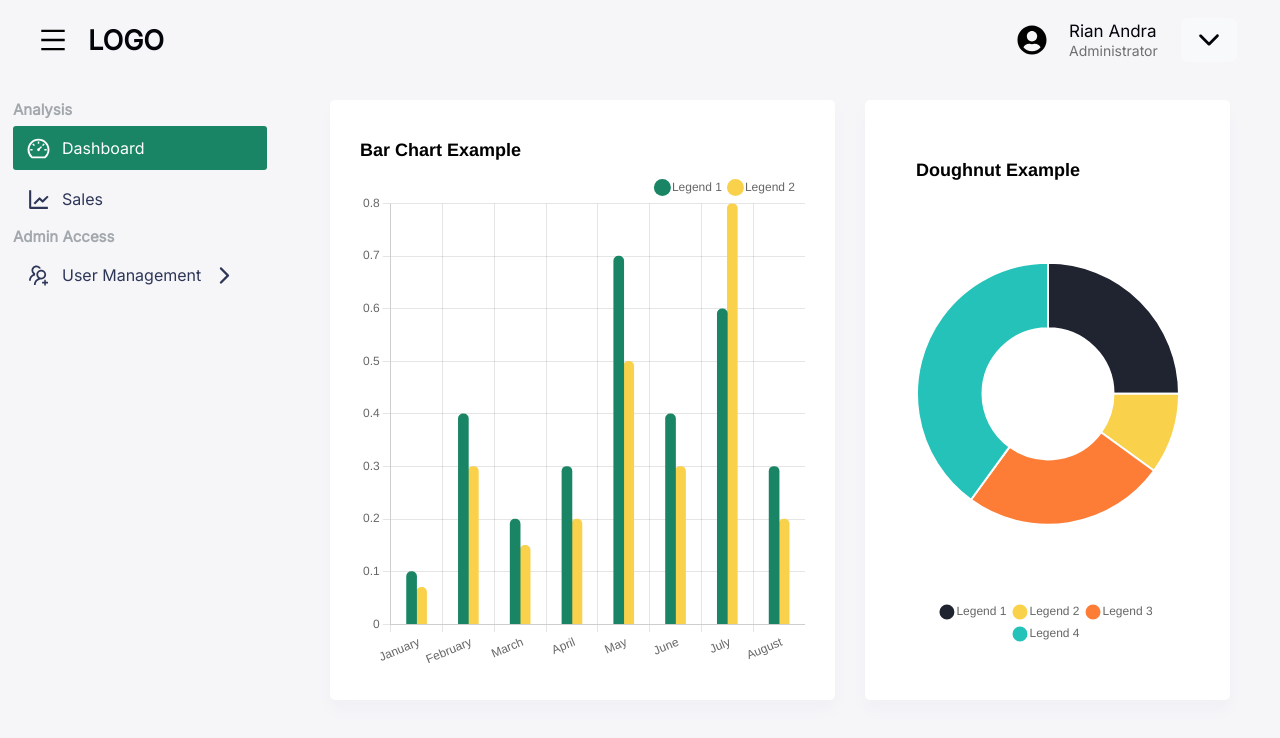
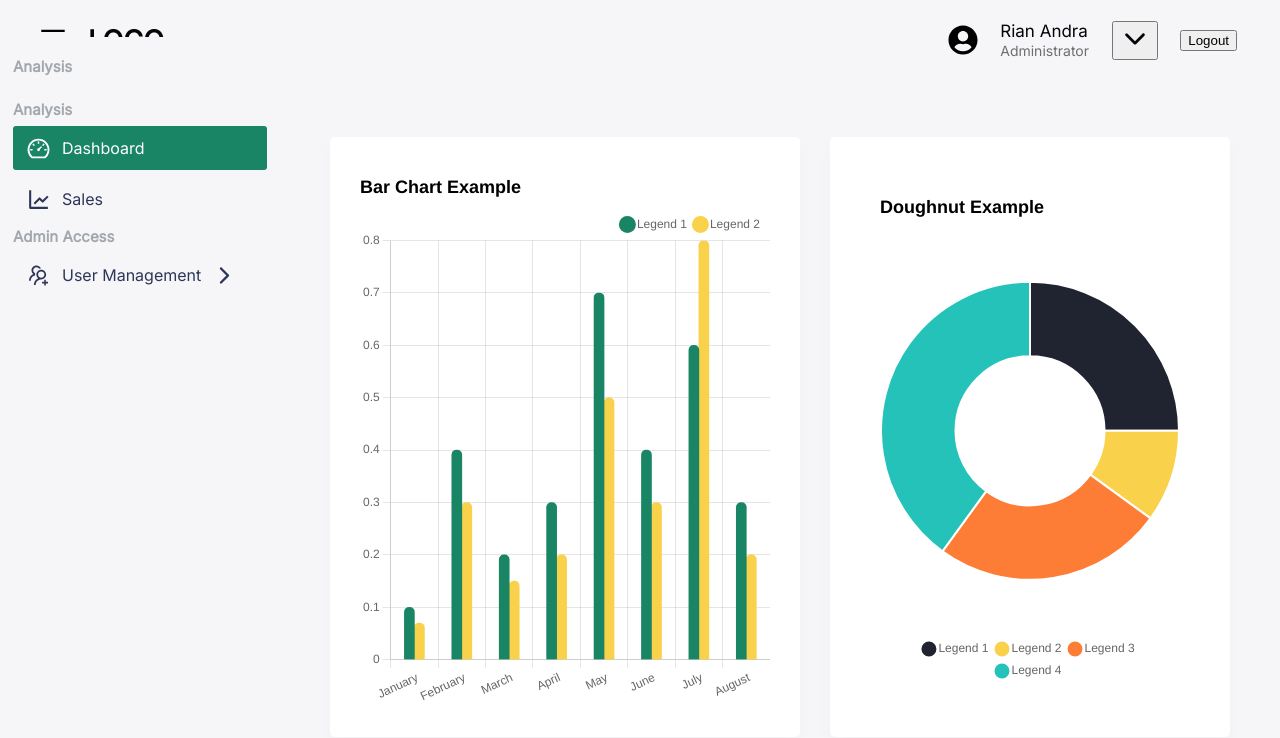
Before and after one commit to ichacahyawulan/nextjs-dashboard, a Next.js app: page / in a window 1280 px wide. Shown: the top 738 px of the page. Built offline with nearby package versions, Linux system fonts and the light colour scheme.

Commit message:
import bootstrap

```diff
--- a/package.json
+++ b/package.json
@@ -11,7 +11,6 @@
   "dependencies": {
     "@reduxjs/toolkit": "^1.8.5",
     "axios": "^0.27.2",
-    "bootstrap": "^5.2.1",
     "chart.js": "^3.9.1",
     "next": "12.3.1",
     "react": "18.2.0",
--- a/pages/_app.js
+++ b/pages/_app.js
@@ -1,7 +1,5 @@
 import '../styles/globals.css'
-import 'bootstrap/dist/css/bootstrap.css'
-import 'bootstrap/dist/css/bootstrap.min.css'
-// import 'bootstrap/dist/js/bootstrap.bundle.js'
+import Head from 'next/head'
 import Script from 'next/script'
 import store from '../store/store';
 import { Provider } from 'react-redux';
@@ -9,6 +7,9 @@ import { Provider } from 'react-redux';
 function MyApp({ Component, pageProps }) {
   return (
     <>
+      <Head>
+        <link href="https://cdn.jsdelivr.net/npm/bootstrap@5.2.1/dist/css/bootstrap.min.css" rel="stylesheet" integrity="sha384-iYQeCzEYFbKjA/T2uDLTpkwGzCiq6soy8tYaI1GyVh/UjpbCx/TYkiZhlZB6+fzT" crossorigin="anonymous" />
+      </Head>
       <Provider store={store}>
         <Component {...pageProps} />
       </Provider>
```
Also changed, not shown: 2 other files (tests, documents, lock files or other folders).
